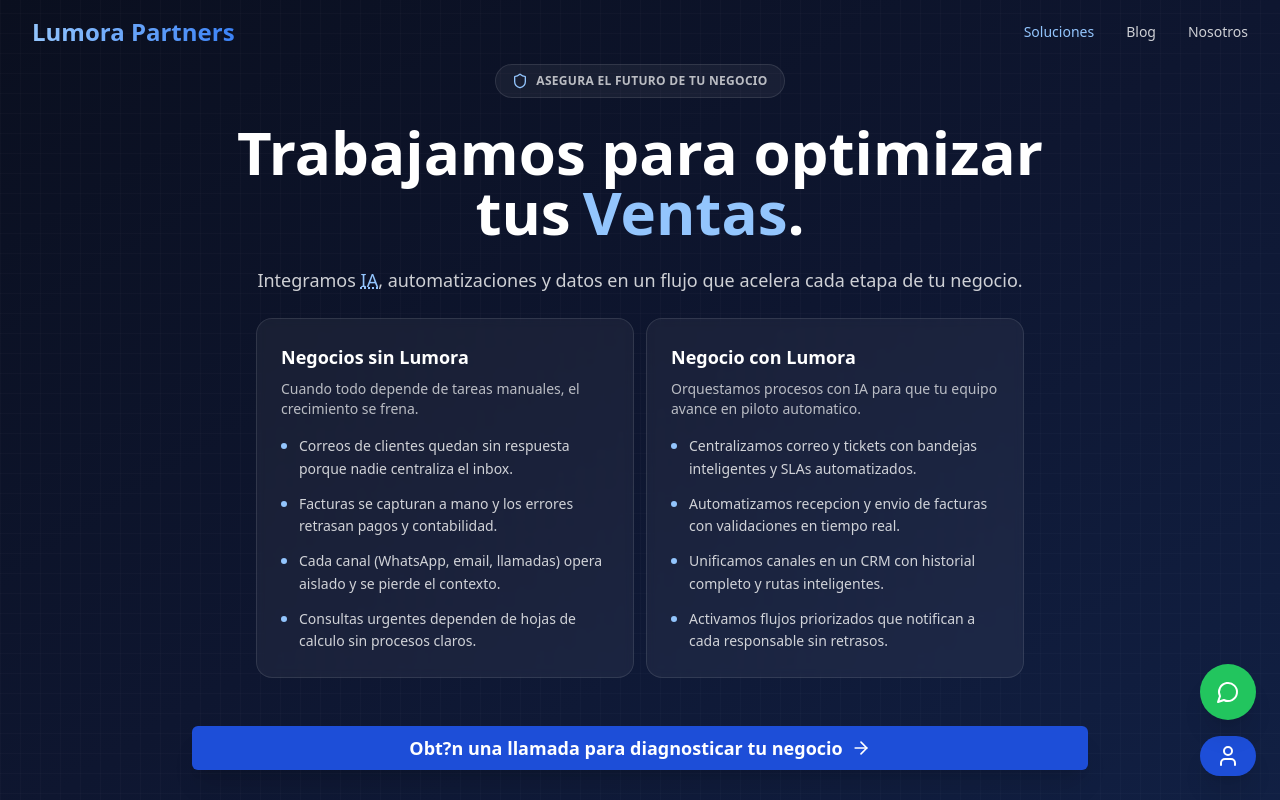
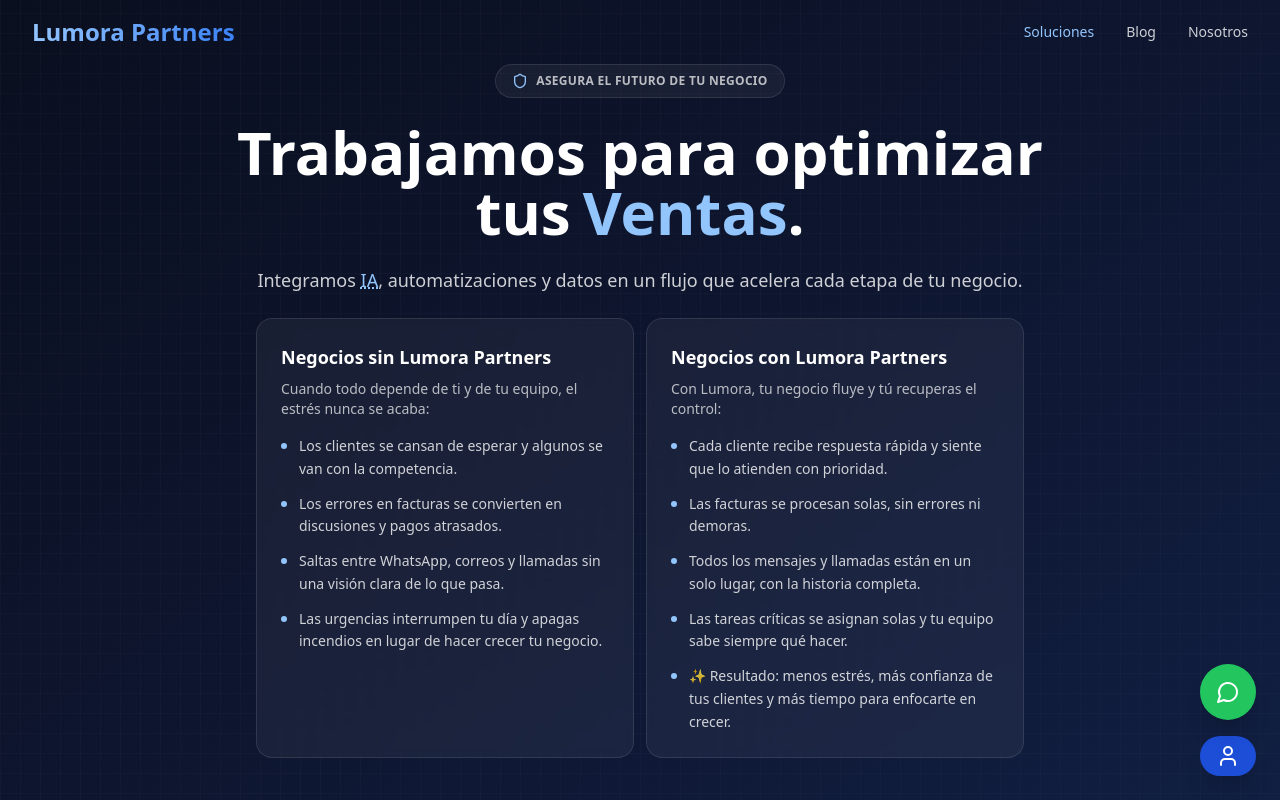
Before and after one commit to hernandomv92/ManaAI, a Next.js app: page / in a window 1280 px wide. Shown: the top 800 px of the page. Built offline with nearby package versions, Linux system fonts and the light colour scheme; a web font is replaced by a local one.

Commit message:
Update Hero component with improved messaging and branding for Lumora Partners

```diff
--- a/components/marketing/Hero.tsx
+++ b/components/marketing/Hero.tsx
@@ -17,23 +17,24 @@ const rotatingWords = ["Procesos", "Ventas", "Clientes"];
 
 const painCards = [
   {
-    title: "Negocios sin Lumora",
-    intro: "Cuando todo depende de tareas manuales, el crecimiento se frena.",
+    title: "Negocios sin Lumora Partners",
+    intro: "Cuando todo depende de ti y de tu equipo, el estrés nunca se acaba:",
     points: [
-      "Correos de clientes quedan sin respuesta porque nadie centraliza el inbox.",
-      "Facturas se capturan a mano y los errores retrasan pagos y contabilidad.",
-      "Cada canal (WhatsApp, email, llamadas) opera aislado y se pierde el contexto.",
-      "Consultas urgentes dependen de hojas de calculo sin procesos claros."
+      "Los clientes se cansan de esperar y algunos se van con la competencia.",
+      "Los errores en facturas se convierten en discusiones y pagos atrasados.",
+      "Saltas entre WhatsApp, correos y llamadas sin una visión clara de lo que pasa.",
+      "Las urgencias interrumpen tu día y apagas incendios en lugar de hacer crecer tu negocio."
     ]
   },
   {
-    title: "Negocio con Lumora",
-    intro: "Orquestamos procesos con IA para que tu equipo avance en piloto automatico.",
+    title: "Negocios con Lumora Partners",
+    intro: "Con Lumora, tu negocio fluye y tú recuperas el control:",
     points: [
-      "Centralizamos correo y tickets con bandejas inteligentes y SLAs automatizados.",
-      "Automatizamos recepcion y envio de facturas con validaciones en tiempo real.",
-      "Unificamos canales en un CRM con historial completo y rutas inteligentes.",
-      "Activamos flujos priorizados que notifican a cada responsable sin retrasos."
+      "Cada cliente recibe respuesta rápida y siente que lo atienden con prioridad.",
+      "Las facturas se procesan solas, sin errores ni demoras.",
+      "Todos los mensajes y llamadas están en un solo lugar, con la historia completa.",
+      "Las tareas críticas se asignan solas y tu equipo sabe siempre qué hacer.",
+      "✨ Resultado: menos estrés, más confianza de tus clientes y más tiempo para enfocarte en crecer."
     ]
   }
 ];
@@ -66,7 +67,7 @@ export function Hero() {
   }, []);
 
   const badge = "Asegura el futuro de tu negocio";
-  const primaryCTA = "Obt?n una llamada para diagnosticar tu negocio";
+  const primaryCTA = "Agenda tu Auditoría Gratuita";
 
   const scrollToQuiz = () => {
     const quizSection = document.getElementById("quiz-section");
```
